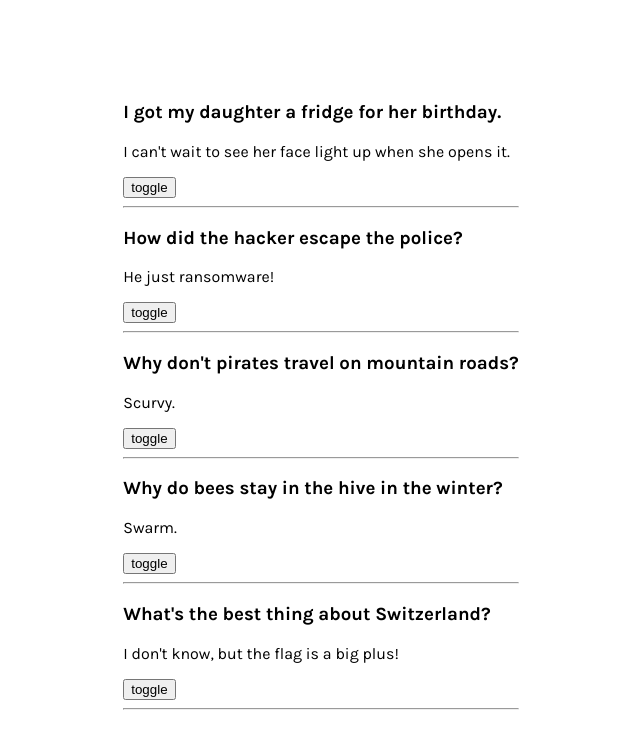
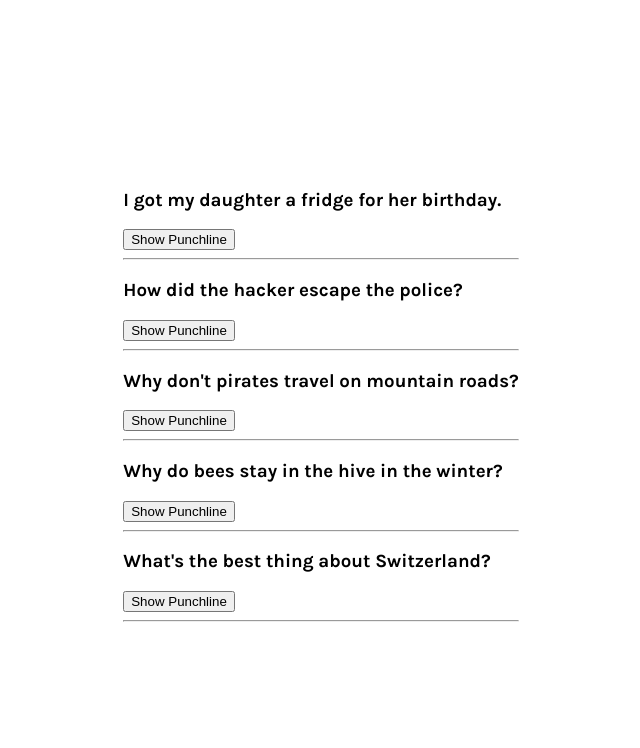
Before and after one commit to michaelokolo/Meme-generator, a React (Create React App) app: page / in a window 1280 px wide. Shown: the top 748 px of the page, without its empty margins (319-959 px from the left). Built offline with nearby package versions, Linux system fonts and the light colour scheme.

Commit message:
Flipping button using ternary operator

```diff
--- a/src/App.js
+++ b/src/App.js
@@ -85,6 +85,8 @@ function App(props) {
               />
       )
 
+      const [messages, setMessages] = React.useState(['a','b'])
+
   return (
     // <div className='counter'>
       // {/* <Navbar />
@@ -124,6 +126,7 @@ function App(props) {
           <Body userName = {user}/> */}
           {/* {allboxes} */}
           {jokeElement}
+          {/* {messages.length !== 0 && <h1>You have {messages.length} unread messages!</h1>} */}
         </div>
       </main>
   );
--- a/src/Joke.js
+++ b/src/Joke.js
@@ -3,12 +3,15 @@ function Joke(props){
 
     const [isShown, setIsShwown] = React.useState(false)
 
+    function toggle(){
+        setIsShwown(preState => !preState)
+    }
 
     return(
         <div>
             <h3>{props.setup}</h3>
-            <p>{props.punchline}</p>
-            <button>toggle</button>
+            {isShown && <p>{props.punchline}</p>}
+            <button onClick={toggle}>{isShown ? "Hide" : "Show"} Punchline</button>
             <hr/>
         </div>
     )
```
